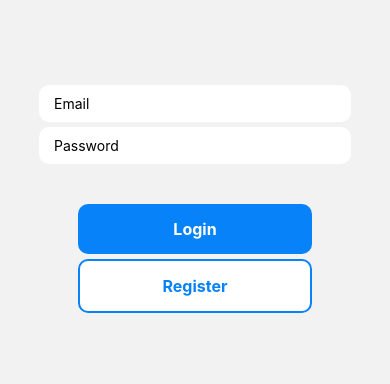
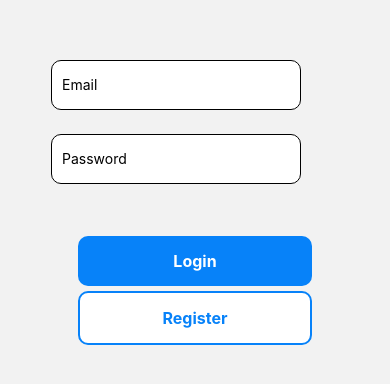
Before and after one commit to Zagorevsky/app-RN, a React Native app: screen /Login in a window 390 px wide. Shown: the part 226-610 px from the top of the page. Built offline with nearby package versions, Linux system fonts and the light colour scheme; no server answers.

Commit message:
fix: Logout

```diff
--- a/App.js
+++ b/App.js
@@ -17,7 +17,11 @@ export default function App() {
           name="Login"
           component={AuthForm}
         />
-        <Stack.Screen name="Main" component={Main} />
+        <Stack.Screen
+          options={{ headerShown: false }}
+          name="Main"
+          component={Main}
+        />
       </Stack.Navigator>
     </NavigationContainer>
   );
--- a/components/AuthForm.js
+++ b/components/AuthForm.js
@@ -8,8 +8,12 @@ import {
   TouchableOpacity,
   View,
 } from "react-native";
-import { getAuth, createUserWithEmailAndPassword, signInWithEmailAndPassword } from "firebase/auth";
-import { auth } from '../firebase'
+import {
+  getAuth,
+  createUserWithEmailAndPassword,
+  signInWithEmailAndPassword,
+} from "firebase/auth";
+import { auth } from "../firebase";
 
 const LoginScreen = () => {
   const [email, setEmail] = useState("");
@@ -18,13 +22,13 @@ const LoginScreen = () => {
   const navigation = useNavigation();
 
   useEffect(() => {
-    const unsubscribe = auth.onAuthStateChanged((user) => {
+    const handleAuthCheck = auth.onAuthStateChanged((user) => {
       if (user) {
         navigation.replace("Main");
       }
     });
 
-    return unsubscribe;
+    return handleAuthCheck;
   }, []);
 
   const handleSignUp = () => {
@@ -90,11 +94,13 @@ const styles = StyleSheet.create({
     width: "80%",
   },
   input: {
-    backgroundColor: "white",
-    paddingHorizontal: 15,
-    paddingVertical: 10,
+    height: 50,
+    width: 250,
+    margin: 12,
+    borderWidth: 1,
+    padding: 10,
+    backgroundColor: "#fff",
     borderRadius: 10,
-    marginTop: 5,
   },
   buttonContainer: {
     width: "60%",
--- /dev/null
+++ b/components/Logout.js
@@ -0,0 +1,35 @@
+import React from "react";
+import { useNavigation } from "@react-navigation/core";
+import { Button, StyleSheet, View, Text } from "react-native";
+
+import { signOut } from "firebase/auth";
+import { auth } from "../firebase";
+
+const Logout = () => {
+  const navigation = useNavigation();
+
+  const logout = () => {
+    signOut(auth)
+      .then(() => {
+        navigation.replace("Login");
+      })
+      .catch((error) => console.log(error.message));
+  };
+
+  return (
+    <View style={styles.blockButtons}>
+      <Button title="Logout" buttonStyle={styles.buttons} onPress={logout} />
+    </View>
+  );
+};
+
+export default Logout;
+
+const styles = StyleSheet.create({
+  buttons: {
+    alignItems: "center",
+  },
+  blockButtons: {
+    width: 200,
+  },
+});
--- a/components/Main.js
+++ b/components/Main.js
@@ -5,6 +5,7 @@ import ControlButtons from "./ControlButtons";
 import Popup from "./Popup";
 import Item from "./Item";
 import AuthForm from "./AuthForm";
+import Logout from "./Logout";
 
 function Main() {
   const [isActive, setIsActive] = useState(false);
@@ -69,6 +70,7 @@ function Main() {
 
   return (
     <View style={styles.centeredView}>
+      <Logout />
       <Popup
         modalVisible={modalVisible}
         setModalVisible={setModalVisible}
```
